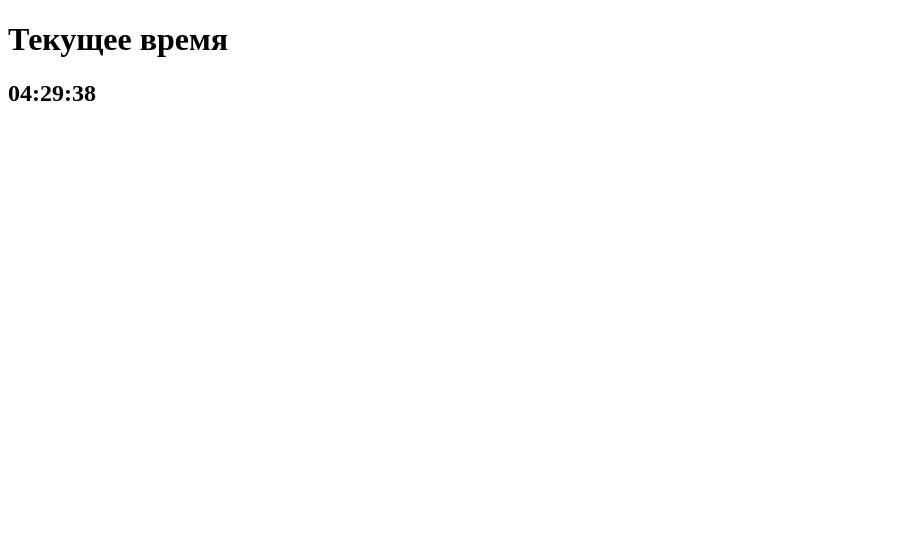
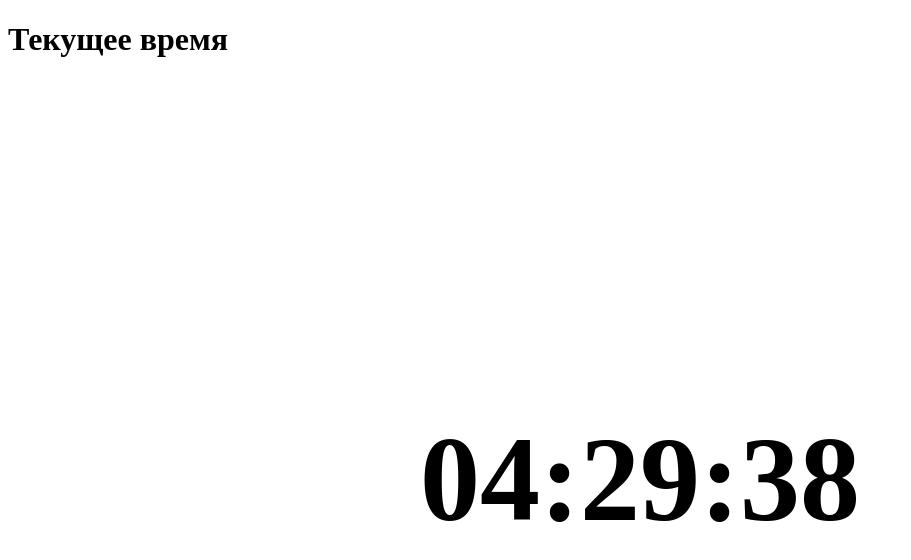
Before and after one commit to ga-ga-ga/ga-ga-ga, a plain HTML site: page index.html in a window 1280 px wide. Shown: the whole page, without its empty margins (0-911 px from the left). Drawn offline with Linux system fonts and the light colour scheme.

Commit message:
Update index.html

```diff
--- a/index.html
+++ b/index.html
@@ -2,6 +2,16 @@
 <html>
   <head>
     <title>Время с секундами</title>
+     <style>
+      /* Центрируем содержимое div-блока */
+      #time {
+        display: flex;
+        justify-content: center;
+        align-items: center;
+        height: 100vh;
+        font-size: 5em;
+      }
+    </style>
     <script>
       function updateTime() {
         var now = new Date();
```
